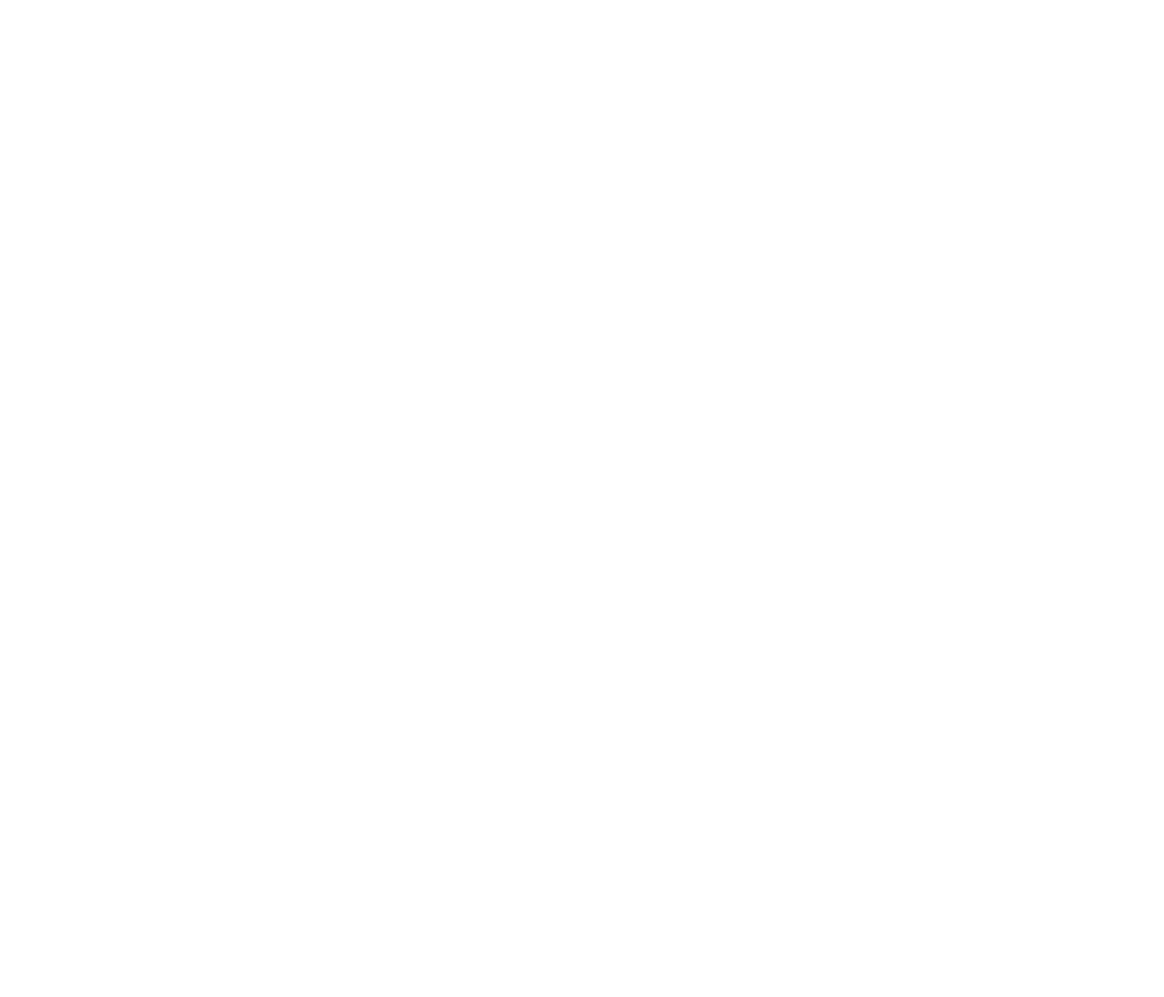
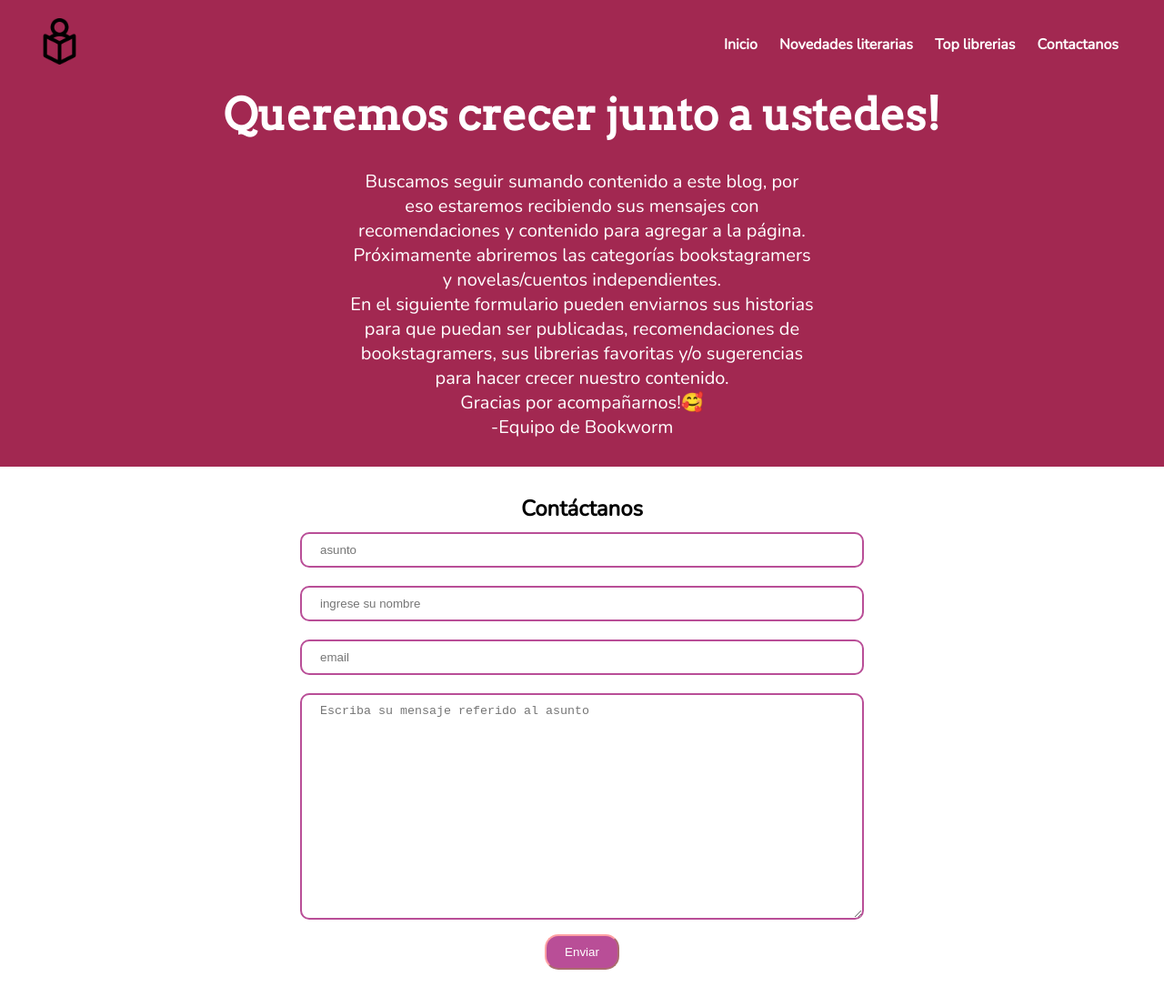
Before and after one commit to doloresbruzzone/proyectoFrontCaC, a plain HTML site: page contact-us.html in a window 1280 px wide. Shown: the whole page at 91% size. Before the commit the page ends 800 px from the top, so only its background shows below. Drawn offline with nearby package versions, Linux system fonts and the light colour scheme.

Commit message:
update form contacto

```diff
--- a/contact-us.html
+++ b/contact-us.html
@@ -4,9 +4,67 @@
     <meta charset="UTF-8">
     <meta http-equiv="X-UA-Compatible" content="IE=edge">
     <meta name="viewport" content="width=device-width, initial-scale=1.0">
-    <title>Document</title>
+    <title>Contact us 💌</title>
+    <!-- font links -->
+    <link href="https://fonts.googleapis.com/css2?family=Nunito:wght@200&display=swap" rel="stylesheet">
+    <link rel="preconnect" href="https://fonts.googleapis.com">
+    <link rel="preconnect" href="https://fonts.gstatic.com" crossorigin>
+    <link rel="preconnect" href="https://fonts.googleapis.com">
+<link rel="preconnect" href="https://fonts.gstatic.com" crossorigin>
+<link href="https://fonts.googleapis.com/css2?family=Arvo&display=swap" rel="stylesheet">
+    <link rel="stylesheet" href="./css/contact.css">
 </head>
 <body>
-
+    <header class="header">
+        <div class="nav-logo">
+           <img src="./img/logoRedondo.png" alt="logo">
+        </div>
+        <nav class="nav">
+            <ul class="nav-links">
+                <li><a href="home.html">Inicio</a></li>
+                <li><a href="novedades.html">Novedades literarias</a></li>
+                <li><a href="top-librerias.html">Top librerias</a></li>
+                <li><a href="contact-us.html">Contactanos</a></li>
+            </ul>
+        </nav>
+    </header>
+    <main>
+        <section id="about">
+            <h2 class="section-title">Queremos crecer junto a ustedes!</h2>
+            <p>
+                Buscamos seguir sumando contenido a este blog, por eso estaremos recibiendo sus mensajes con recomendaciones y contenido para agregar a la página.
+                Próximamente abriremos las categorías bookstagramers y novelas/cuentos independientes. <br />
+                En el siguiente formulario pueden enviarnos sus historias para que puedan ser publicadas, recomendaciones de
+                bookstagramers, sus librerias favoritas y/o sugerencias para hacer crecer nuestro contenido.
+                <br/>Gracias por acompañarnos!🥰<br/>-Equipo de Bookworm
+            </p>
+        </section>
+        <section id="contact">
+            <div class="col">
+                <h2 class="title-contact">Contáctanos</h2>
+                <div class="div-form">
+                    <form action="" id="contactForm" onsubmit="createElement(event);">
+                        <div>
+                            <input class="input" type="text" name="asunto" id="asunto" placeholder="asunto">
+                            <div id="errorAsunto" class="error"></div>
+                        </div>
+                        <div>
+                            <input class="input" type="text" name="nombre" id="nombre" placeholder="ingrese su nombre">
+                            <div id="errorNombre" class="error"></div>
+                        </div>
+                        <div>
+                            <input class="input" type="email" name="email" placeholder="email">
+                            <div id="errorEmail" class="error"></div>
+                        </div>
+                        <div>
+                            <textarea class="input" name="mensaje" id="mensaje" cols="50" rows="15" placeholder="Escriba su mensaje referido al asunto"></textarea>
+                            <div id="errorMensaje" class="error"></div>
+                        </div>
+                        <button class="btn" type="submit">Enviar</button>
+                    </form>
+                </div>
+            </div>
+        </section>
+    </main>
 </body>
 </html>
--- /dev/null
+++ b/css/contact.css
@@ -0,0 +1,97 @@
+*{
+    margin: 0;
+    padding: 0;
+    box-sizing: border-box;
+}
+
+body{
+    font-family: 'Nunito', sans-serif;
+    color: #000;
+}
+
+.header{
+    display: flex;
+    justify-content: space-between;
+    align-items: center;
+    padding: 20px 40px;
+    background-color: #a22851;
+    position:sticky;
+    top: 0;
+    z-index: 999;
+}
+
+.nav-logo img{
+    width: 10%;
+}
+.nav-links{
+    list-style: none;
+}
+
+.nav-links li{
+   display: inline-block;
+   padding: 5px 10px;
+}
+
+.nav-links li a{
+    color:#FFF;
+    text-decoration: none;
+    font-weight: 800;
+}
+
+.nav-links li a:hover{
+    color:#ffb769;
+    font-weight: 800;
+}
+
+.section-title{
+    font-family: 'Arvo', serif;
+    text-align: center;
+    font-size: 3rem;
+    font-weight: bold;
+    color:#FFF;
+}
+
+#about{
+    background-color: #a22851;
+}
+
+#about p{
+    color:#FFF;
+    text-align: center;
+    width: 40%;
+    margin: auto;
+    padding: 30px 0px;
+    font-size: 20px;
+}
+
+
+#contact{
+    background-color: #FFF;
+}
+
+#contact .col{
+    width: 100%;
+    float: center;
+    text-align: center;
+    padding: 30px 20px;
+}
+
+.input{
+    border: 2px solid #b94e97;
+    border-radius: 10px;
+    width: 50%;
+    padding: 10px 20px;
+    margin: 10px 20px;
+}
+
+.input:focus{
+    outline: none;
+}
+
+.btn{
+    border-radius: 15px;
+    padding: 10px 20px;
+    background-color: #b94e97;
+    color: #FFF;
+    border-color: #ffa2a4;
+}
```
Also changed, not shown: home.html (+1 -1 lines), js/contact.js (added, +24 -0 lines), novedades.html (+1 -1 lines).
